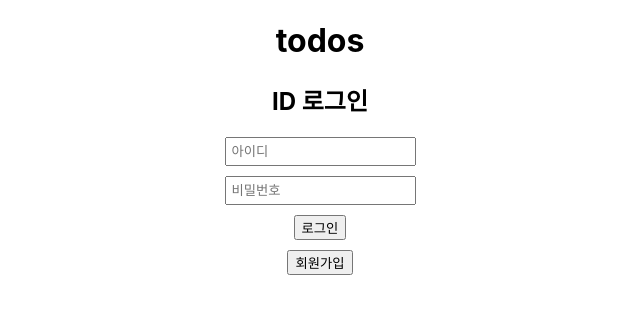
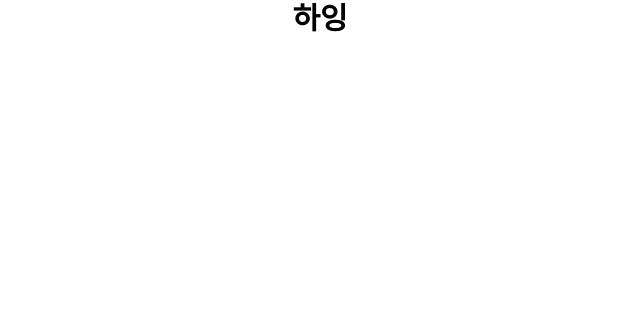
Before and after one commit to Jxxunnn/sideprojects, a React (Create React App) app: page / in a window 1280 px wide. Shown: the top 314 px of the page, without its empty margins (320-960 px from the left). Built offline with nearby package versions, Linux system fonts and the light colour scheme.

Commit message:
tailwind css library

```diff
--- a/package.json
+++ b/package.json
@@ -36,5 +36,10 @@
       "last 1 firefox version",
       "last 1 safari version"
     ]
+  },
+  "devDependencies": {
+    "autoprefixer": "^10.4.2",
+    "postcss": "^8.4.6",
+    "tailwindcss": "^3.0.23"
   }
 }
--- a/src/App.js
+++ b/src/App.js
@@ -1,12 +1,12 @@
 import React from "react";
 import "./App.css";
-import Carousel from "./Carousel/Carousel";
-import Todos from "./Todos/Todos";
+
+import TableBoard from "./TableBoard/TableBoard";
 
 function App() {
   return (
     <div className="App">
-      <Todos></Todos>
+      <TableBoard></TableBoard>
     </div>
   );
 }
--- /dev/null
+++ b/src/TableBoard/TableBoard.js
@@ -0,0 +1,7 @@
+import React from "react";
+
+function TableBoard() {
+  return <h1 className="text-3xl font-bold">하잉</h1>;
+}
+
+export default TableBoard;
--- a/src/Todos/Todos.js
+++ b/src/Todos/Todos.js
@@ -172,7 +172,6 @@
                     <span>{a}</span>
                     <span
                       onClick={(e) => {
-                        console.log(e);
                         e.target.previousSibling.style.textDecoration =
                           "line-through";
                       }}
--- /dev/null
+++ b/tailwind.config.js
@@ -0,0 +1,7 @@
+module.exports = {
+  content: ["./src/**/*.{js,jsx,ts,tsx}"],
+  theme: {
+    extend: {},
+  },
+  plugins: [],
+};
```
Also changed, not shown: src/index.css (+7 -3 lines), 2 other files (tests, documents, lock files or other folders).
